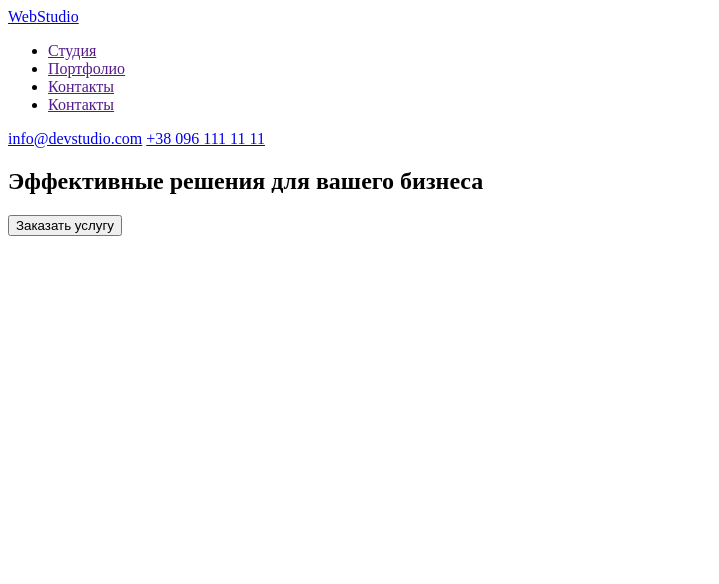
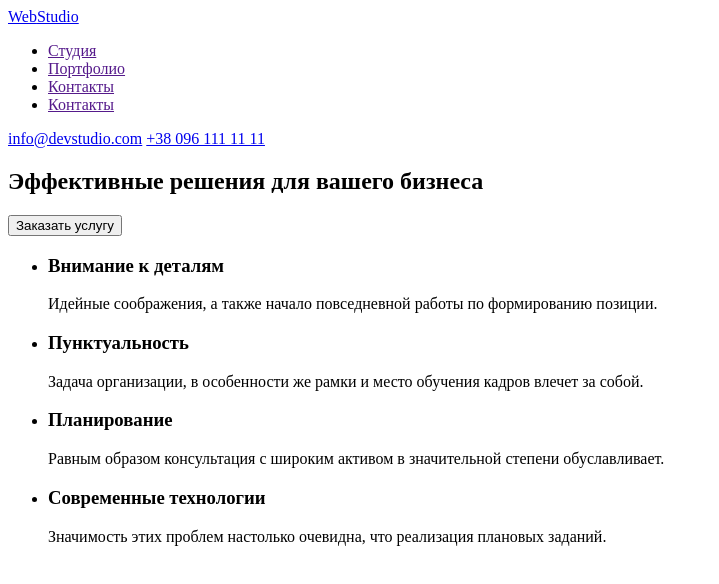
Before and after one commit to iSIayer/goit-markup-hw-01, a plain HTML site: page index.html in a window 1280 px wide. Shown: the whole page, without its empty margins (0-719 px from the left). Drawn offline with Linux system fonts and the light colour scheme.

Commit message:
add setion services

```diff
--- a/index.html
+++ b/index.html
@@ -9,25 +9,47 @@
   <body>
     <header>
       <a href="index.html"><span>Web</span><span>Studio</span></a>
-      <nav>
+    <nav>
         <ul>
-        <li><a href="">Студия</a></li>
-        <li><a href="">Портфолио</a></li>
-        <li><a href="">Контакты</a></li>
-        <li><a href="">Контакты</a></li>
+          <li><a href="">Студия</a></li>
+          <li><a href="">Портфолио</a></li>
+          <li><a href="">Контакты</a></li>
+          <li><a href="">Контакты</a></li>
       </ul>
     </nav>
-
       <a href="mailto:info@devstudio.com">info@devstudio.com</a>
       <a href="tel:+380961111111">+38 096 111 11 11</a>
     </header>
+
+    <!--section hero-->
+    <main>
     <section>
       <p>
           <h1>Эффективные решения для вашего бизнеса</h1>
       </p>
-      <button type="button">
-          Заказать услугу
-      </button>
+      <button type="button">Заказать услугу</button>
     </section>
+    <!--section services-->
+    <section>
+      <ul>
+        <li>
+          <h3>Внимание к деталям</h3>
+            <p>Идейные соображения, а также начало повседневной работы по формированию позиции.</p>
+        </li>
+        <li>
+          <h3>Пунктуальность</h3>
+            <p>Задача организации, в особенности же рамки и место обучения кадров влечет за собой.</p>
+        </li>
+        <li>
+          <h3>Планирование</h3>
+            <p>Равным образом консультация с широким активом в значительной степени обуславливает.</p>
+        </li>
+        <li>
+          <h3>Современные технологии</h3>
+            <p>Значимость этих проблем настолько очевидна, что реализация плановых заданий.</p>
+        </li>
+      </ul>
+    </section>
+    </main>
   </body>
 </html>
```
